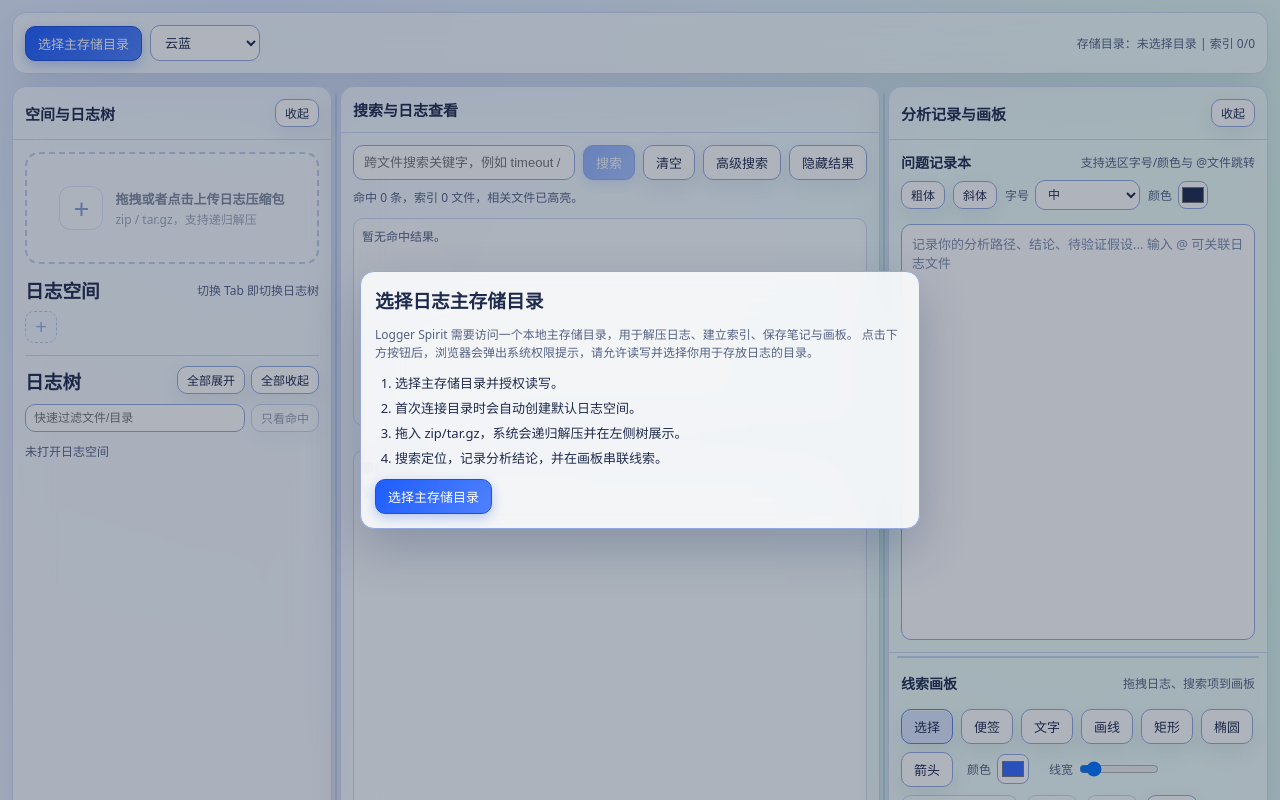
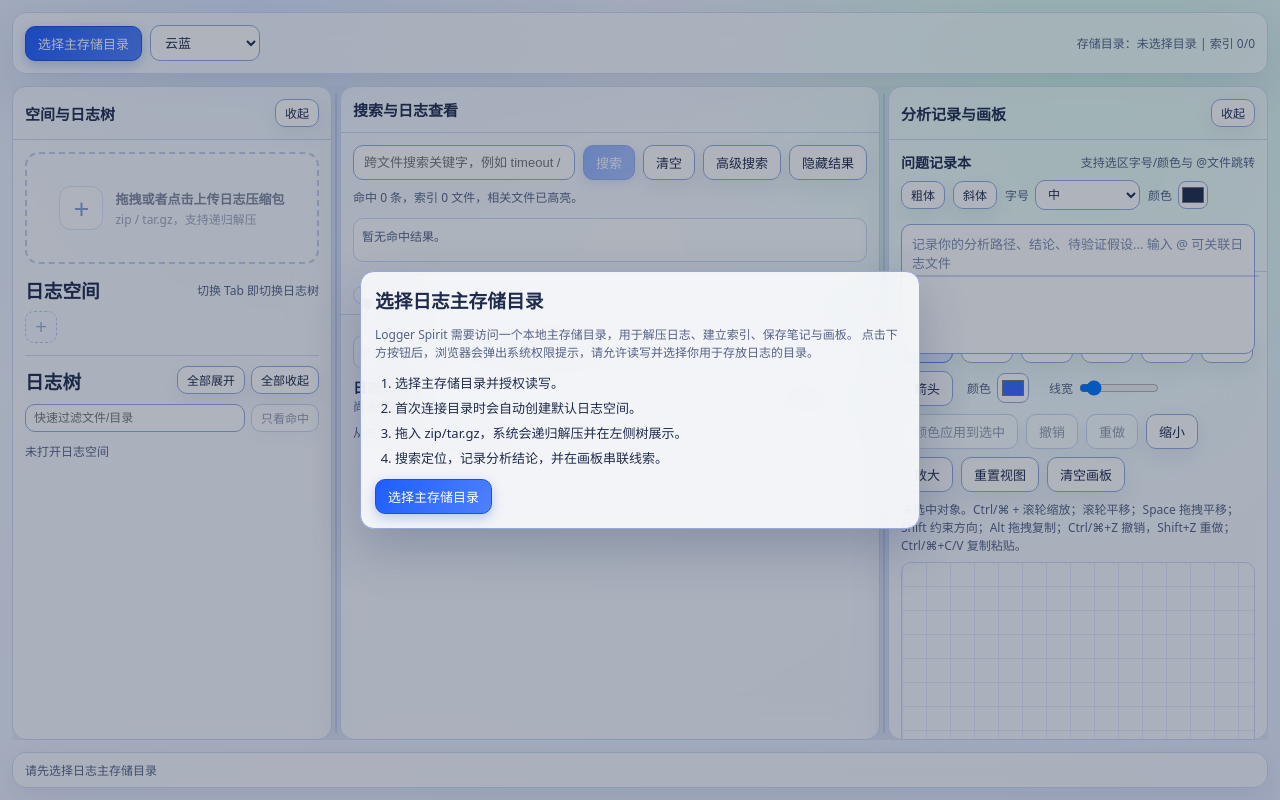
Before and after one commit to SimonMing47/logger-spirit, a Next.js app: page / in a window 1280 px wide. Shown: the top 800 px of the page. Built offline with nearby package versions, Linux system fonts and the light colour scheme.

Commit message:
fix: constrain app to one-screen layout

```diff
--- a/src/app/globals.css
+++ b/src/app/globals.css
@@ -26,10 +26,12 @@
 html,
 body {
   width: 100%;
-  min-height: 100%;
+  height: 100%;
+  overflow: hidden;
 }
 
 body {
+  min-height: 0;
   color: var(--text);
   background:
     radial-gradient(circle at 20% 0%, var(--bg-glow-a) 0%, transparent 35%),
@@ -92,11 +94,13 @@
 }
 
 .logger-shell {
-  min-height: 100vh;
+  height: 100%;
+  min-height: 0;
   display: flex;
   flex-direction: column;
   padding: 12px;
   gap: 12px;
+  overflow: hidden;
 }
 
 .top-bar {
@@ -234,6 +238,7 @@
   min-height: 0;
   display: flex;
   gap: 0;
+  overflow: hidden;
 }
 
 .pane {
@@ -1866,6 +1871,7 @@
   .workspace-layout {
     flex-direction: column;
     gap: 8px;
+    overflow: auto;
   }
 
   .vertical-resizer {
```
